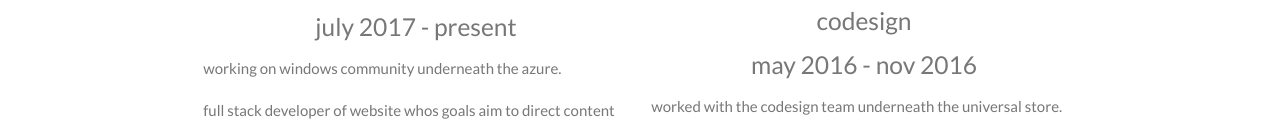
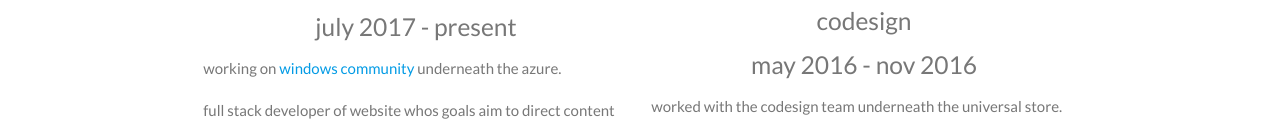
Before and after one commit to lukegeiken4/its-me, a plain HTML site: page index.html in a window 1280 px wide. Shown: the part 817-947 px from the top of the page. Drawn offline with nearby package versions, Linux system fonts and the light colour scheme; some packages are replaced by stand-ins of ours.

Commit message:
add links

```diff
--- a/index.html
+++ b/index.html
@@ -49,7 +49,7 @@
               <h5 class="center">windows community</h5>
               <h5 class="center">july 2017 - present</h5>
               <div>
-                <p class="light">working on <a href="https://community.windows.com" target="_blank"></a>windows community</a> underneath the azure.</p>
+                <p class="light">working on <a href="https://community.windows.com" target="_blank">windows community</a> underneath the azure.</p>
                 <p class="light">
                   full stack developer of website whos goals aim to direct content to non-technical users.
                   most of my time was spent on API infrastructue and code development, automation, and testing.
```
